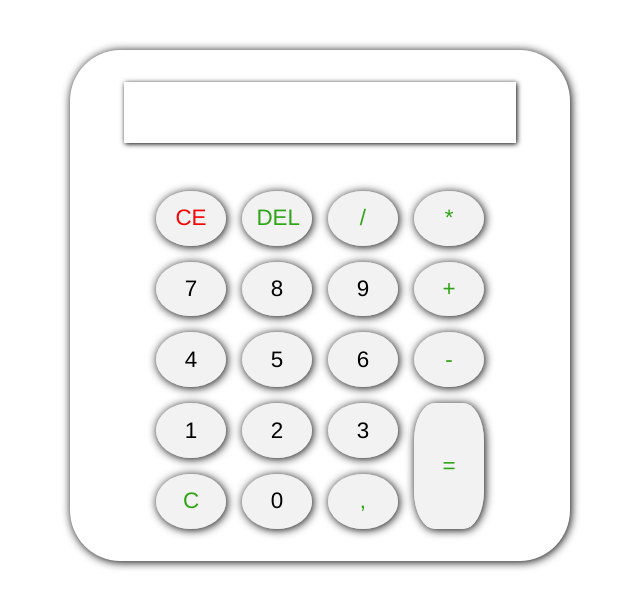
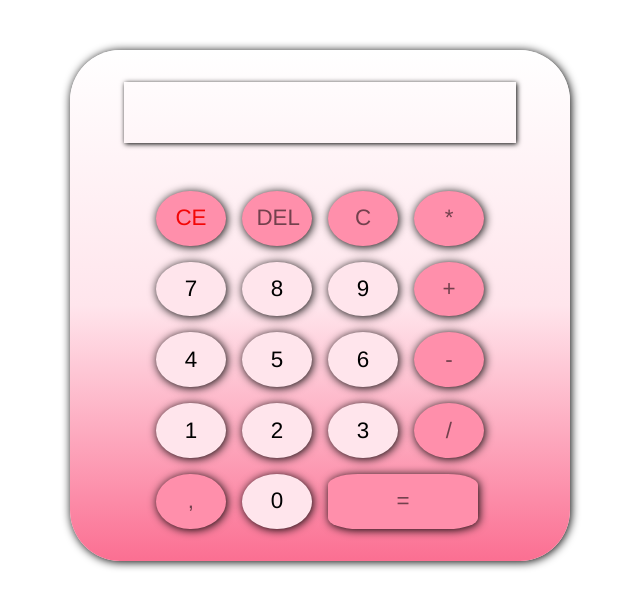
Before and after one commit to ursarah/calculadora, a plain HTML site: page index.html in a window 1280 px wide. Shown: the whole page, without its empty margins (320-960 px from the left). Drawn offline with Linux system fonts and the light colour scheme.

Commit message:
cores a calc

```diff
--- a/eventsClick.js
+++ b/eventsClick.js
@@ -15,7 +15,8 @@ X 2- pegar os ids e fazer cada um ter um valor
 3- Number() ou só colocar um + é a mesma coisa
 4- transfoma uma string em array
 */
-
+const prevOpText = document.querySelector("#previous-operations")
+const currOpText = document.querySelector("#current-operations")
 const clickButts = document.querySelectorAll("#divButtons button")
 
 class Calculator {
@@ -83,7 +84,7 @@ class Calculator {
                 this.processClearEvery()
                 break
             case "=":
-                this.processEqual()
+                this.processEqual(operationsvalue)
                 break
             default:
                 return
@@ -138,8 +139,11 @@ class Calculator {
     }
 
     // 8 - Dar o resultado
-    processEqual() {
+    processEqual(operationsvalue) {
+        this.prevOpText.innerHTML = ""
+        this.currOpText.innerHTML = ""
 
+        this.currOpText = operationsvalue
     }
 }
 
--- a/script.js
+++ b/script.js
@@ -1,5 +1,3 @@
-const prevOpText = document.querySelector("#previous-operations")
-const currOpText = document.querySelector("#current-operations")
 
 const buttons = [
     {
@@ -14,7 +12,7 @@ const buttons = [
     },
 
     {
-        nameB: '/',
+        nameB: 'C',
         classB: 'operators',
     },
 
@@ -79,27 +77,25 @@ const buttons = [
     },
 
     {
-        nameB: '=',
-        idB: 'result',
+        nameB: '/',
         classB: 'operators',
     },
 
     {
-        nameB: 'C',
+        nameB: ',',
         classB: 'operators',
     },
 
     {
         nameB: '0',
-        idB: 'zero',
         classB: 'number',
     },
 
     {
-        nameB: ',',
+        nameB: '=',
+        idB: 'result',
         classB: 'operators',
-    }
-
+    },
 ]
 
 buttons.forEach(button=>{
--- a/style.css
+++ b/style.css
@@ -10,7 +10,7 @@
 .calculadora {
     position: absolute;
     width: 500px;
-    background-color: rgb(255 255 255);
+    background-image: linear-gradient(#fff, #ffe5ec,#fb6f92);
     top: 50px;
     left: 50%;
     transform: translateX(-50%);
@@ -56,12 +56,11 @@
 /* grid template area define como os elemento vão se posicionar */
 
 .btn-calc button {
-    display: inline-block;
+    display: inline;
     width: 70px;
     border-radius: 100%;
     padding: .9rem;
     font-size: 1.4rem;
-    background-color: #eeececb0;
     border: none;
     box-shadow: 1px 1px 10px #000;
     transform: scale(1);
@@ -74,18 +73,21 @@
     box-shadow: inset 1px 1px 10px #000;
 }
 
-.btn-calc #zero {
-    grid-column: 2;
+.number {
+    background-color: #ffe5ec;
 }
 
 .operators {
-    color: #2ea516;
+    color: #0000008c;
+    background-color: #ff8fab;
+}
 
-}
 .operators#clear {
     color: #f30606;
 }
-#result {
-    grid-row: span 2;
-    border-radius: 30%;
+
+.operators#result {
+    width: 150px;
+    grid-column: span 2;
+    border-radius: 20%;
 }
```
